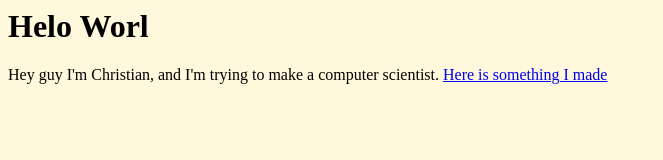
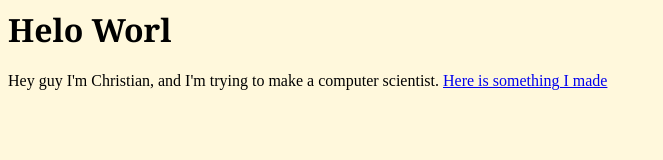
Before and after one commit to ChristianDoucette/ChristianDoucette.github.io, a plain HTML site: page index.html in a window 1280 px wide. Shown: the whole page, without its empty margins (0-663 px from the left). Drawn offline with Linux system fonts and the light colour scheme.

Commit message:
added a cool font

```diff
--- a/index.html
+++ b/index.html
@@ -1,5 +1,5 @@
 <body style="background-color:cornsilk;">
 
-<h1> Helo Worl </h1>
+<h1 style="font-family:georgia"> Helo Worl </h1>
 <p style="font-family:Times New Roman">Hey guy I'm Christian, and I'm trying to make a computer scientist.</p1>
 <a href="https://github.com/ChristianDoucette/ChristianDoucette.github.io">Here is something I made</a>
```
